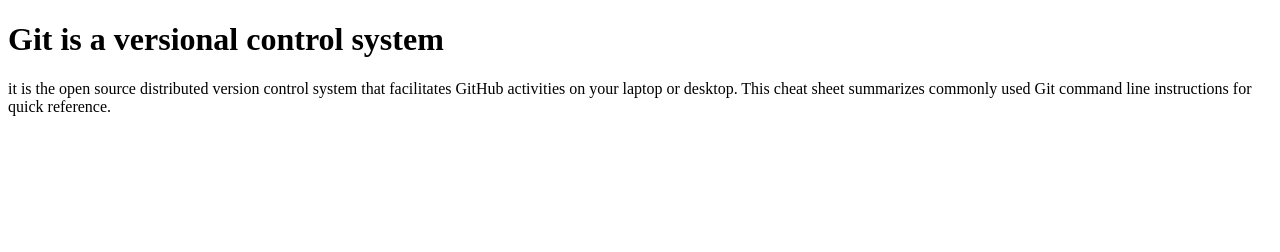
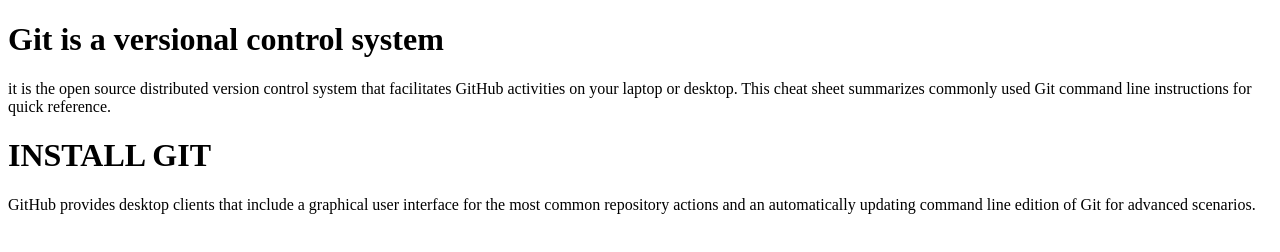
Before and after one commit to somonsdr/laravel52, a plain HTML site: page index.html in a window 1280 px wide. Drawn offline with Linux system fonts and the light colour scheme.

Commit message:
edited index.html

```diff
--- a/index.html
+++ b/index.html
@@ -7,5 +7,8 @@
 <body>
 	<h1>Git is a versional control system</h1>
 	<p>it  is  the  open  source  distributed  version  control  system  that  facilitates  GitHub  activities  on  your  laptop  or desktop. This cheat sheet summarizes commonly used Git command line instructions for quick reference.</p>
+	<h1>INSTALL GIT</h1>
+	<p>GitHub   provides   desktop   clients   that   include   a   graphical   user
+	interface  for  the  most  common  repository  actions  and  an  automatically updating command line edition of Git for advanced  scenarios.</p>
 </body>
 </html>
```
